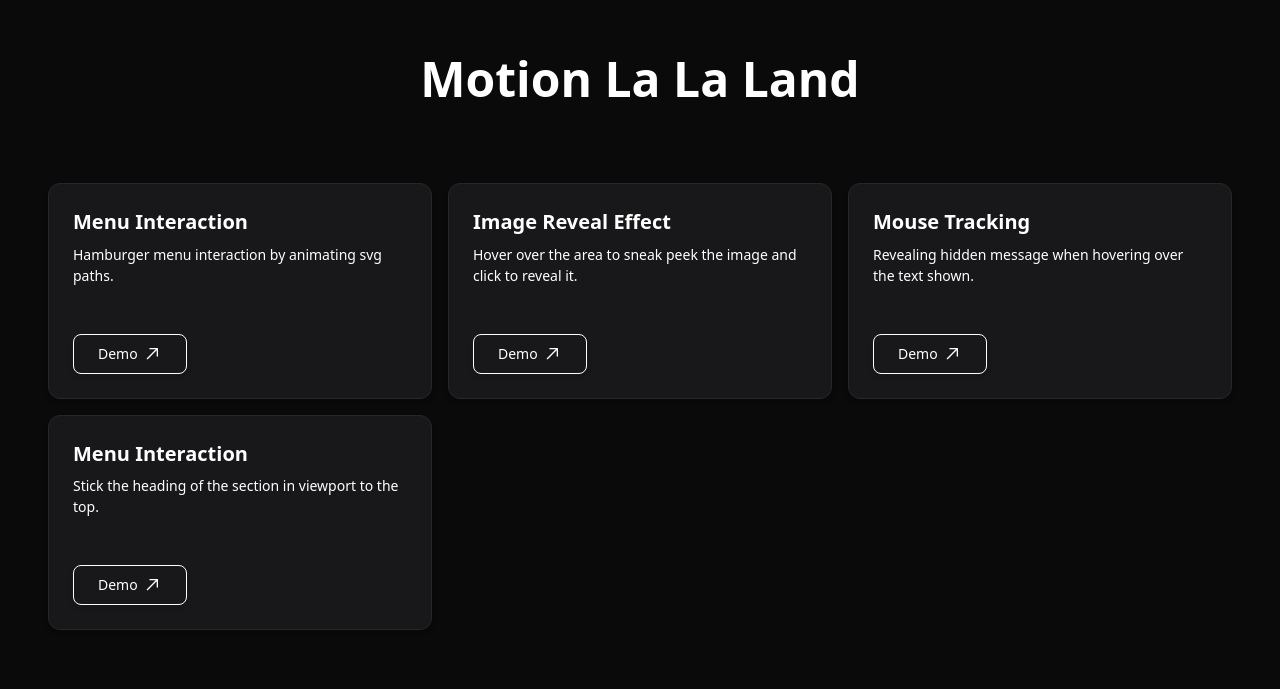
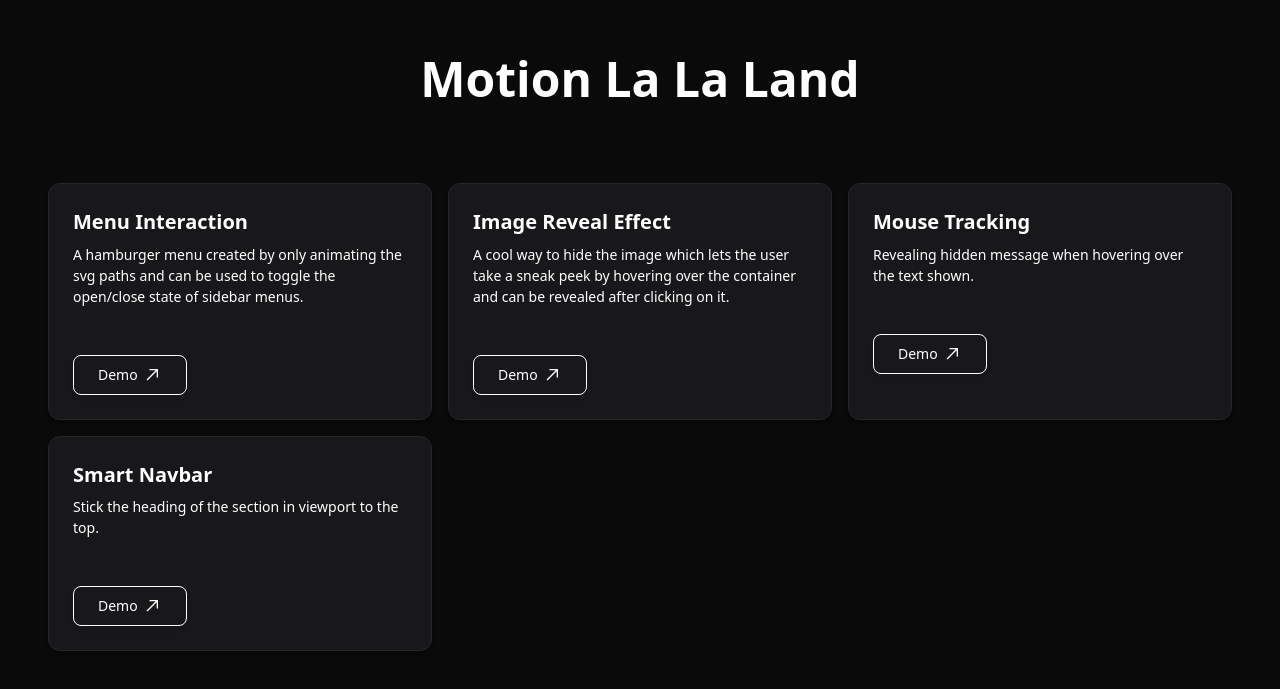
Before and after one commit to ExplorerAadi/motion-la-la-land, a Next.js app: page / in a window 1280 px wide. Shown: the part 105-794 px from the top of the page. Built offline with nearby package versions, Linux system fonts and the light colour scheme.

Commit message:
update cards

```diff
--- a/app/Homepage.tsx
+++ b/app/Homepage.tsx
@@ -5,10 +5,10 @@ export const Homepage = () => {
     <div className="flex flex-col items-center justify-start p-4 h-full">
       <h3 className="pt-32 pb-20 text-white text-5xl font-semibold">Motion La La Land</h3>
       <div className="grid grid-cols-3 gap-4">
-        <Card title="Menu Interaction" description="Hamburger menu interaction by animating svg paths." redirectLabel="Demo" redirectLink="/menu-animation" />
-        <Card title="Image Reveal Effect" description="Hover over the area to sneak peek the image and click to reveal it." redirectLabel="Demo" redirectLink="/image-reveal-on-hover" />
+        <Card title="Menu Interaction" description="A hamburger menu created by only animating the svg paths and can be used to toggle the open/close state of sidebar menus." redirectLabel="Demo" redirectLink="/menu-animation" />
+        <Card title="Image Reveal Effect" description="A cool way to hide the image which lets the user take a sneak peek by hovering over the container and can be revealed after clicking on it." redirectLabel="Demo" redirectLink="/image-reveal-on-hover" />
         <Card title="Mouse Tracking" description="Revealing hidden message when hovering over the text shown." redirectLabel="Demo" redirectLink="/mouse-tracking" />
-        <Card title="Menu Interaction" description="Stick the heading of the section in viewport to the top." redirectLabel="Demo" redirectLink="/smart-navbar" />
+        <Card title="Smart Navbar" description="Stick the heading of the section in viewport to the top." redirectLabel="Demo" redirectLink="/smart-navbar" />
         {/* <RedirectLink label="Custom Animation" href="/custom-animation" /> */}
         {/* <RedirectLink label="Stateless Animation" href="/stateless-animation" /> */}
       </div>
```
